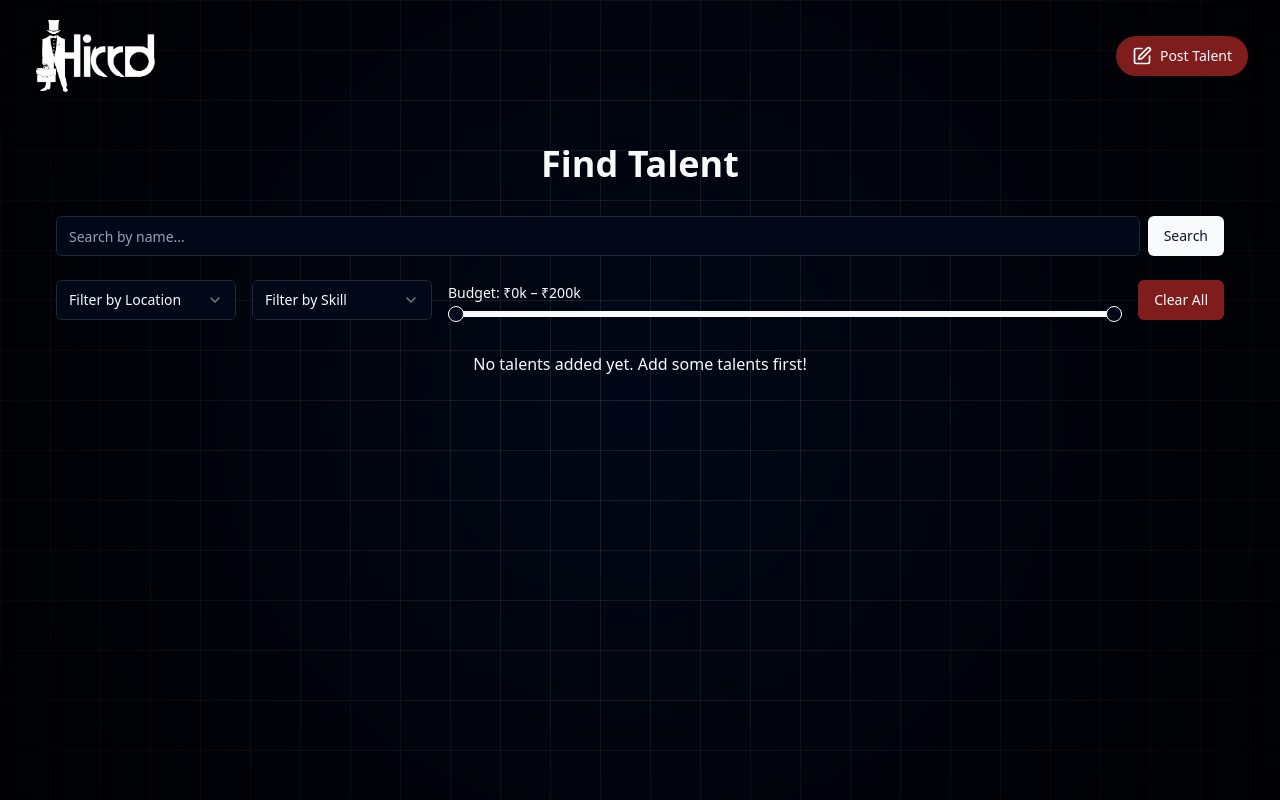
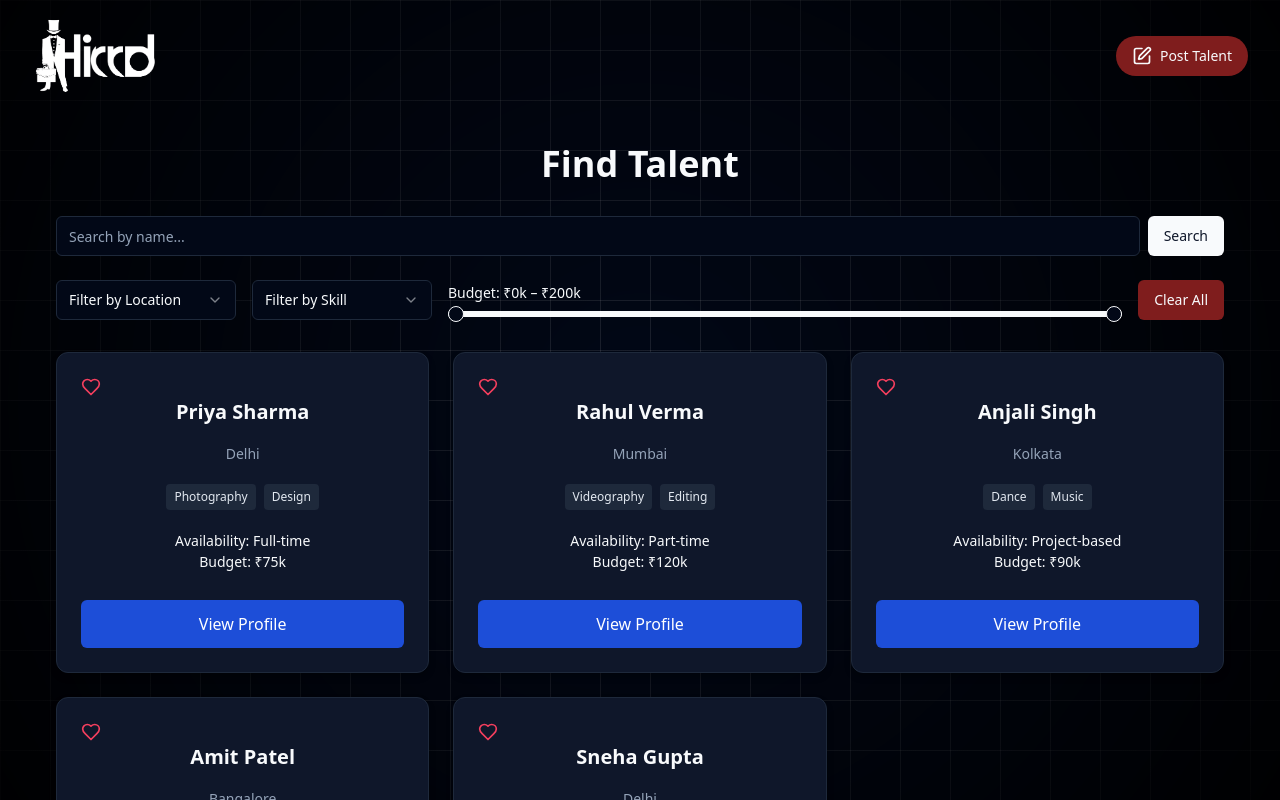
Before and after one commit to DeepakKaushik2505/talent-matchmaking-engine, a React (Vite) app: page /talent-listing in a window 1280 px wide. Shown: the top 800 px of the page. Built offline with nearby package versions, Linux system fonts and the light colour scheme.

Commit message:
feat: add dummy talent data and enhance talent listing with improved filtering and unique ID assignment

```diff
--- /dev/null
+++ b/src/data/dummyTalents.json
@@ -0,0 +1,42 @@
+[
+  {
+    "id": "1",
+    "name": "Priya Sharma",
+    "city": "Delhi",
+    "skills": ["Photography", "Design"],
+    "budget": "75",
+    "availability": "Full-time"
+  },
+  {
+    "id": "2",
+    "name": "Rahul Verma",
+    "city": "Mumbai",
+    "skills": ["Videography", "Editing"],
+    "budget": "120",
+    "availability": "Part-time"
+  },
+  {
+    "id": "3",
+    "name": "Anjali Singh",
+    "city": "Kolkata",
+    "skills": ["Dance", "Music"],
+    "budget": "90",
+    "availability": "Project-based"
+  },
+  {
+    "id": "4",
+    "name": "Amit Patel",
+    "city": "Bangalore",
+    "skills": ["Development", "UI/UX"],
+    "budget": "180",
+    "availability": "Full-time"
+  },
+  {
+    "id": "5",
+    "name": "Sneha Gupta",
+    "city": "Delhi",
+    "skills": ["Writing", "Voice Over"],
+    "budget": "60",
+    "availability": "Freelance"
+  }
+]
--- a/src/pages/talent-listing.jsx
+++ b/src/pages/talent-listing.jsx
@@ -1,4 +1,4 @@
-import { useEffect, useState } from "react";
+import { useEffect, useState, useRef } from "react";
 import TalentCard from "@/components/talent-card";
 import { Input } from "@/components/ui/input";
 import { Button } from "@/components/ui/button";
@@ -12,6 +12,7 @@ import {
 } from "@/components/ui/select";
 import { Slider } from "@/components/ui/slider";
 import { useTalentStore } from "@/store";
+import dummyTalentsData from "@/data/dummyTalents.json";
 
 const SKILL_OPTIONS = [
   "Photography",
@@ -40,13 +41,23 @@ const LOCATION_OPTIONS = [
 
 const TalentListing = () => {
   const talents = useTalentStore((state) => state.talents);
+  const addTalent = useTalentStore((state) => state.addTalent);
 
   const [searchQuery, setSearchQuery] = useState("");
   const [location, setLocation] = useState("");
   const [skill, setSkill] = useState("");
   const [budget, setBudget] = useState([0, 200]);
 
-  const [filteredTalents, setFilteredTalents] = useState(talents);
+  const [filteredTalents, setFilteredTalents] = useState([]);
+
+  const hasLoadedDummyData = useRef(false);
+
+  useEffect(() => {
+    if (talents.length === 0 && !hasLoadedDummyData.current) {
+      dummyTalentsData.forEach((talent) => addTalent(talent));
+      hasLoadedDummyData.current = true;
+    }
+  }, [talents.length, addTalent]);
 
   useEffect(() => {
     let result = [...talents];
@@ -59,12 +70,16 @@ const TalentListing = () => {
     }
 
     if (location) {
-      result = result.filter((talent) => talent.city === location);
+      const selectedLocation = location.toLowerCase();
+      result = result.filter(
+        (talent) => talent.city.toLowerCase() === selectedLocation
+      );
     }
 
     if (skill) {
+      const selectedSkill = skill.toLowerCase();
       result = result.filter((talent) =>
-        talent.skills.map((s) => s.toLowerCase()).includes(skill.toLowerCase())
+        talent.skills.map((s) => s.toLowerCase()).includes(selectedSkill)
       );
     }
 
@@ -164,8 +179,8 @@ const TalentListing = () => {
           ))
         ) : (
           <p className="text-center col-span-full">
-            {talents.length === 0
-              ? "No talents added yet. Add some talents first!"
+            {talents.length === 0 && !hasLoadedDummyData.current
+              ? "No talents added yet. Adding some dummy talents now!"
               : "No talents match your filters. Try adjusting your search."}
           </p>
         )}
--- a/src/store/index.js
+++ b/src/store/index.js
@@ -1,4 +1,3 @@
-// src/store/useTalentStore.js
 import { create } from "zustand";
 import { persist } from "zustand/middleware";
 
@@ -6,18 +5,22 @@ export const useTalentStore = create(
   persist(
     (set, get) => ({
       talents: [],
+      _nextId: 0, // Add a counter for unique IDs
 
       addTalent: (newTalent) =>
-        set((state) => ({
+        set((state) => {
+          const newId = `talent-${Date.now()}-${state._nextId++}`;
+          return {
             talents: [
               ...state.talents,
               {
                 ...newTalent,
-              id: Date.now().toString(),
+                id: newId, // Use the unique ID
                 budget: newTalent.budget || "0",
               },
             ],
-        })),
+          };
+        }),
 
       getTalentById: (id) => {
         return get().talents.find((talent) => talent.id === id);
```
Also changed, not shown: src/App.jsx (+0 -9 lines). Lines whose indentation alone changed are shown as unchanged.
